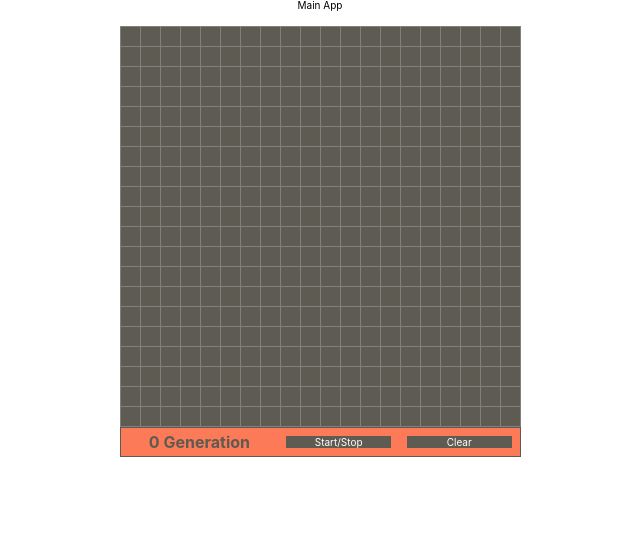
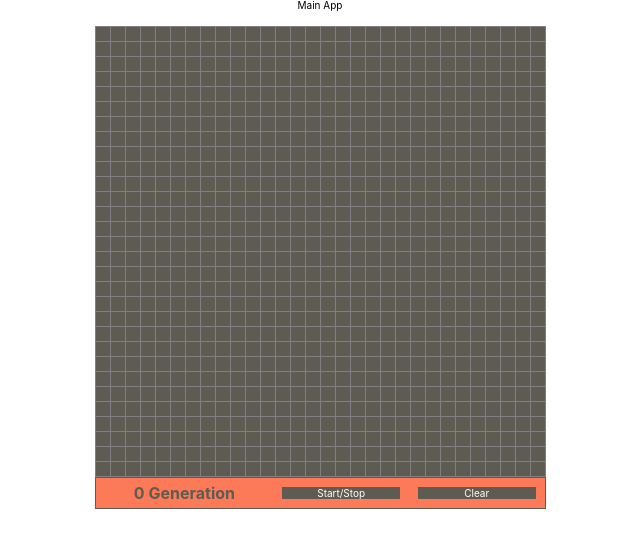
Before and after one commit to bloominstituteoftechnology/CS-Build-Week-1, a React (Create React App) app in the folder client/: page / in a window 1280 px wide. Shown: the top 548 px of the page, without its empty margins (320-960 px from the left). Built offline with nearby package versions, Linux system fonts and the light colour scheme; the HTML template or start-up script is replaced by a standard one.

Commit message:
Refactored React component layout and implemented the algorithm

```diff
--- a/client/src/App.css
+++ b/client/src/App.css
@@ -4,7 +4,7 @@
 }
 /* Panel Styles */
 .Panel {
-  width: 399px;
+  width: 449px;
   margin: 0 auto;
   display: flex;
   align-items: center;
@@ -30,22 +30,25 @@
 }
 /* Board Styles */
 .board {
-  width: 400px;
-  height: 400px;
+  width: 450px;
+  height: 450px;
   margin: 1rem auto 0 auto;
   border-left: 1px solid gray;
   border-top: 1px solid gray;
 }
 /* Cell Styles */
 .cell {
-  width: 19px;
-  height: 19px;
+  width: 14px;
+  height: 14px;
   background: #5E5B52;
   border-right: 1px solid gray;
   border-bottom: 1px solid gray;
   display: block;
   float: left;
 }
+.cell:hover {
+  background: rgb(75, 72, 65);
+}
 .cell.active {
   background: #F7CB2E;
 }
--- a/client/src/App.js
+++ b/client/src/App.js
@@ -4,12 +4,34 @@ import Board from './Board';
 import Panel from './Panel';
 
 class App extends Component {
+  constructor() {
+    super();
+    this.state = {
+      running: false,
+      clear: false,
+      gens: 0
+    }
+  }
+
+  toggleRun = () => {this.setState({ running: !this.state.running })};
+  handleClear = () => {this.setState({ clear: !this.state.clear })};
+  handleGen = () => {this.setState({ gens: this.state.gens+1 })}
+
   render() {
     return (
       <div className="App">
         Main App
-        <Board />
-        <Panel />
+        <Board
+          clear={this.state.clear}
+          running={this.state.running}
+          handleClear={this.handleClear}
+          handleGen={this.handleGen}
+        />
+        <Panel
+          gens={this.state.gens}
+          toggleRun={this.toggleRun}
+          handleClear={this.handleClear}
+        />
       </div>
     );
   }
--- a/client/src/Board.js
+++ b/client/src/Board.js
@@ -10,16 +10,83 @@ class Board extends Component {
   }
 
   componentDidMount() {
+    this.setupBoard()
+  }
+  setupBoard = () => {
     var cells = [];
-    for (let i=0; i<400; i++) {
-      cells.push(<Cell id={i} cells={cells} />)
+    for (let i=0; i<900; i++) {
+      cells.push(0)
     }
     this.setState({ cells });
   }
 
+  updateCells = () => {
+    const cells = this.state.cells.map((cell, index) => {
+      let neighbors = 0
+      const length = Math.sqrt(this.state.cells.length)
+      const row = Math.floor(index/length)
+      const col = index-(row*length)
+      // Calculate neighbors
+      if (this.isAlive(row-1, col)) neighbors +=1
+      if (this.isAlive(row-1, col+1)) neighbors +=1
+      if (this.isAlive(row-1, col-1)) neighbors +=1
+
+      if (this.isAlive(row, col+1)) neighbors +=1
+      if (this.isAlive(row, col-1)) neighbors +=1
+
+      if (this.isAlive(row+1, col)) neighbors +=1
+      if (this.isAlive(row+1, col+1)) neighbors +=1
+      if (this.isAlive(row+1, col-1)) neighbors +=1
+      // Assign nextState
+      if (cell === 1) {
+        if(neighbors < 2) return 0
+        if(neighbors > 3) return 0
+        if(neighbors === 3 || neighbors === 2) return 1
+      } else {
+        if(neighbors === 3) return 1
+      }
+      return cell
+    })
+    this.setState({ cells })
+  }
+  // Function used to check if a cell is alive
+  isAlive = (row, col) => {
+    const length = Math.sqrt(this.state.cells.length);
+    const cell = (row*length)+col
+    return this.state.cells[cell]
+  }
+  // Changes a cell dead/alive when clicked
+  handleClick = (id) => {
+    const cells = this.state.cells;
+    cells[id] = (cells[id]+1) & 1
+    this.setState({ cells })
+  }
+  componentDidUpdate(previousProps) {
+    // This function checks if clear has been clicked
+    if (this.props.clear === true && previousProps !== this.state.props) {
+      this.setupBoard()
+      this.props.handleClear()
+    }
+    // This function starts/stops the game from running
+    let interval = 0;
+    if (this.props.running === true) {
+      console.log("Running!")
+      interval = setTimeout(this.updateCells, 1000);
+    }
+    if (this.props.running === false) {
+      clearTimeout(interval)
+    }
+  }
+  // Function called in render to create cells
+  cellElements = () => {
+    return this.state.cells.map((cell, index) => (
+        <Cell key={index} id={index} value={cell} handleClick={this.handleClick} />
+    ))
+  }
+
   render() {
     return (
-      <div className='board'> {this.state.cells} </div>
+      <div className='board'> {this.cellElements()} </div>
     );
   }
 }
--- a/client/src/Cell.js
+++ b/client/src/Cell.js
@@ -1,58 +1,11 @@
-import React, { Component } from 'react';
+import React from 'react';
 
-class Cell extends Component {
-  constructor(props) {
-    super(props);
-    this.state = {
-      selected: false,
-      nextState: false
-    }
-  }
-
-  handleClick = (e) => {
-    this.setState({selected: !this.state.selected})
-  }
-
-  calcNeighbors = () => {
-    let neighbors = 0
-    const length = Math.sqrt(this.props.cells.length)
-    const row = Math.floor(this.props.id/length)
-    const col = this.props.id-(row*length)
-    // Calculate neighbors
-    if (this.isSelected(row-1, col)) neighbors +=1
-    if (this.isSelected(row-1, col+1)) neighbors +=1
-    if (this.isSelected(row-1, col-1)) neighbors +=1
-
-    if (this.isSelected(row, col+1)) neighbors +=1
-    if (this.isSelected(row, col-1)) neighbors +=1
-
-    if (this.isSelected(row+1, col)) neighbors +=1
-    if (this.isSelected(row+1, col+1)) neighbors +=1
-    if (this.isSelected(row+1, col-1)) neighbors +=1
-    // Assign nextState
-    this.setState({nextState: false});
-    if (this.state.selected) {
-      if(neighbors < 2) this.this.setState({ nextState: false })
-      if(neighbors > 3) this.this.setState({ nextState: false })
-      if(neighbors === 3 || neighbors === 2) this.this.setState({ nextState: true })
-    } else {
-      if(neighbors === 3) this.this.setState({ nextState: true })
-    }
-  }
-
-  isSelected = (row, col) => {
-    const length = Math.sqrt(this.props.cells.length);
-    const cell = (row*length)+col
-    return this.props.cells[cell].state.selected
-  }
-
-  render() {
-    return (
-      <div className={this.state.selected?"cell active":"cell"}
-        onClick={this.handleClick} >
+const Cell = (props) => {
+  return (
+    <div className={props.value?"cell active":"cell"}
+        onClick={() => props.handleClick(props.id)} >
       </div>
-    );
-  }
+  );
 }
 
 export default Cell;
--- a/client/src/Panel.js
+++ b/client/src/Panel.js
@@ -4,9 +4,9 @@ class Panel extends Component {
   render() {
     return (
       <div className='Panel'>
-        <span>0 Generation</span>
-        <div className='button'>Start/Stop</div>
-        <div className='button'>Clear</div>
+        <span>{this.props.gens} Generation</span>
+        <div className='button' onClick={this.props.toggleRun}>Start/Stop</div>
+        <div className='button' onClick={this.props.handleClear}>Clear</div>
       </div>
     )
   }
```
